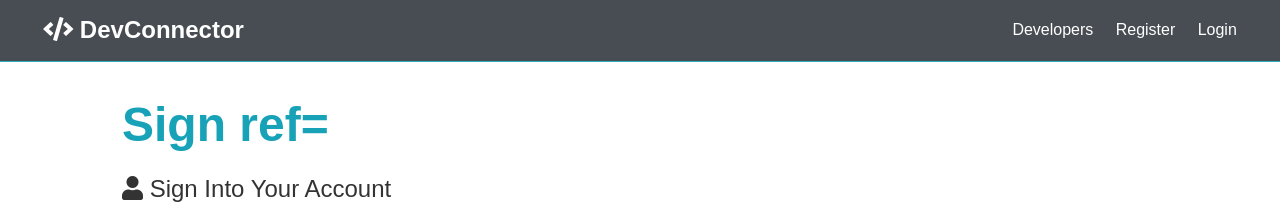
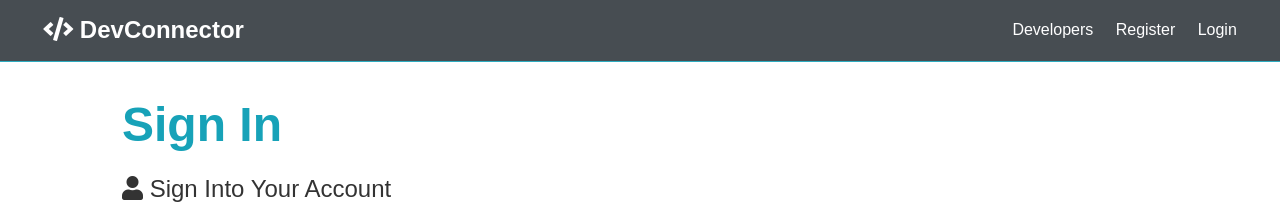
Before and after one commit to salah7eddine/devConnector, a React (Create React App) app in the folder client/: page /login in a window 1280 px wide. Shown: the top 204 px of the page. Built offline with nearby package versions, Linux system fonts and the light colour scheme; no server answers; the HTML template or start-up script is replaced by a standard one.

Commit message:
fix some err

```diff
--- a/client/src/components/auth/Login.js
+++ b/client/src/components/auth/Login.js
@@ -28,12 +28,7 @@
 
   return (
     <Fragment>
-      <h1 className='large text-primary'>
-        Sign ref=
-        {(instance) => {
-          this.child = instance;
-        }}
-      </h1>
+      <h1 className='large text-primary'>Sign In</h1>
       <p className='lead'>
         <i className='fas fa-user'></i> Sign Into Your Account
       </p>
```
